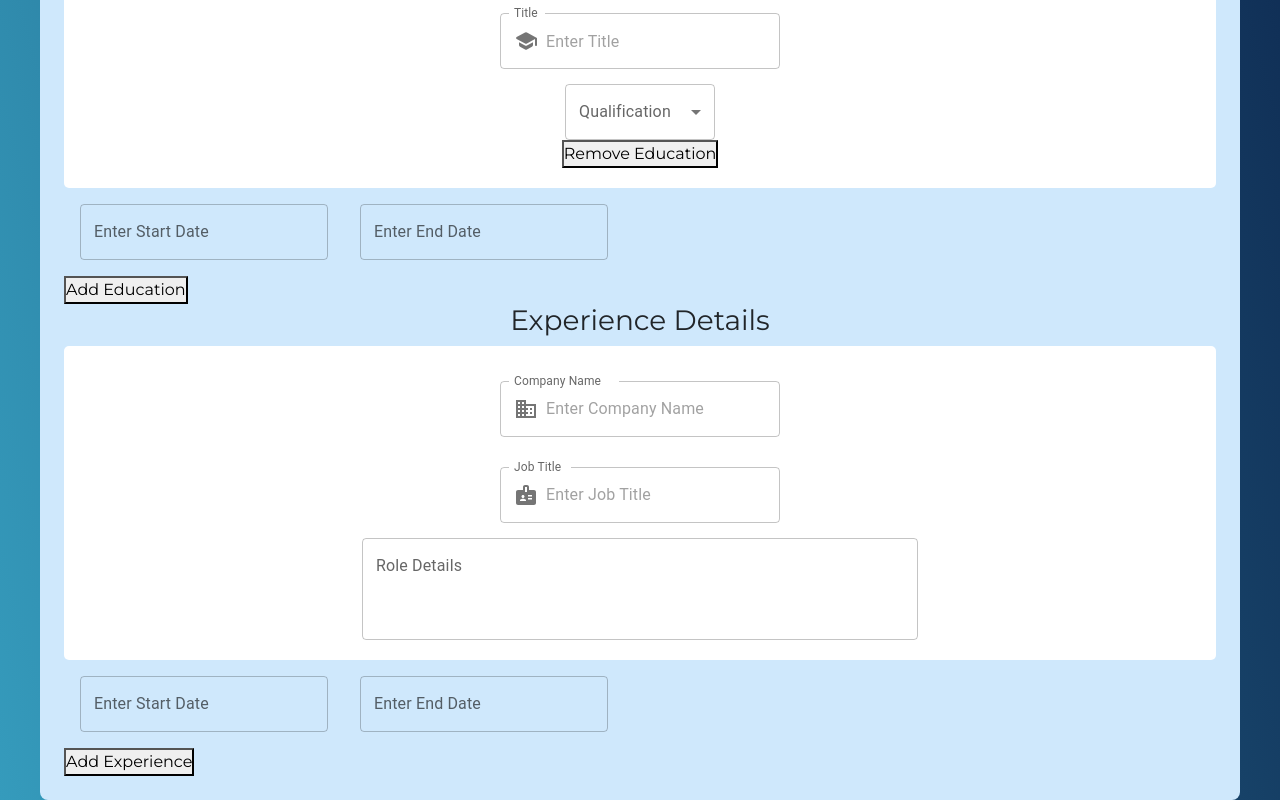
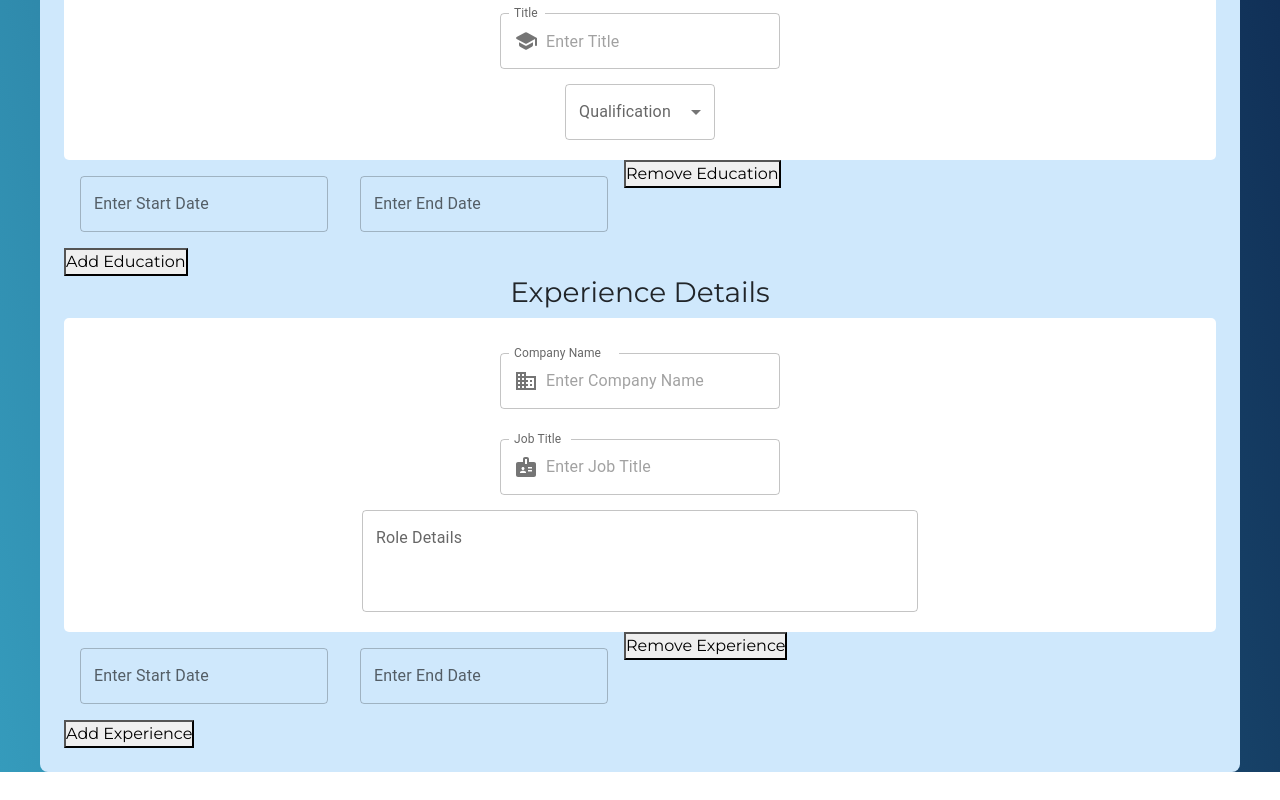
Before and after one commit to maijako/CV-generator, a React (Create React App) app: page /buildCV in a window 1280 px wide. Shown: the part 1757-2557 px from the top of the page. After the commit the page ends 2529 px from the top, so only its background shows below. Built offline with nearby package versions, Linux system fonts and the light colour scheme; no server answers; a web font is replaced by a local one; what @react-pdf/renderer would draw is missing.

Commit message:
Adds the delete functionality for experience section

```diff
--- a/src/components/cvcomponents/EducationSection.js
+++ b/src/components/cvcomponents/EducationSection.js
@@ -139,7 +139,7 @@ function EducationSection() {
                   <MenuItem value={"Diploma"}>Diploma</MenuItem>
                 </Select>
               </FormControl>
-              <button onClick={() => deleteEduFields(index)}>Remove Education</button>
+
             </div>
             <LocalizationProvider dateAdapter={AdapterMoment}>
               <DatePicker
@@ -161,7 +161,7 @@ function EducationSection() {
                 onChange={(date) => handleEndChange(date, index)}
               />
             </LocalizationProvider>
-
+            <button onClick={() => deleteEduFields(index)}>Remove Education</button>
           </div>
         );
       })}
--- a/src/components/cvcomponents/ExperienceSection.js
+++ b/src/components/cvcomponents/ExperienceSection.js
@@ -6,6 +6,7 @@ import {
   setRoleDetails,
   setStartDate,
   setEndDate,
+  deleteExperience
 } from "../../state/experience";
 import { LocalizationProvider, DatePicker } from "@mui/x-date-pickers";
 import { AdapterMoment } from "@mui/x-date-pickers/AdapterMoment";
@@ -59,6 +60,9 @@ function ExperienceSection() {
     dispatch(setNewExperience(newField));
   };
 
+  const removeExpFields = (index) => {
+    dispatch(deleteExperience(index));
+  }
 
   return (
     <>
@@ -132,6 +136,7 @@ function ExperienceSection() {
               onChange={(date) => handleEndChange(date, index)}
             />
           </LocalizationProvider>
+          <button onClick={() => removeExpFields(index)}>Remove Experience</button>
         </div>
       ))}
       <button onClick={addExpFields}>Add Experience</button>
--- a/src/state/experience.js
+++ b/src/state/experience.js
@@ -35,6 +35,10 @@ const experienceSlice = createSlice({
       const { experienceIndex, endDate } = action.payload;
       state[experienceIndex].endDate = endDate;
     },
+    deleteExperience(state, action) {
+      const { experienceIndex } = action.payload;
+      state.splice(experienceIndex, 1);
+    }
   },
 });
 
@@ -43,6 +47,13 @@ export const setNewExperience = (newExperience) => ({
     payload: {
         newExperience
     }
+});
+
+export const deleteExperience = (experienceIndex) => ({
+  type: 'experience/deleteExperience',
+  payload: {
+    experienceIndex
+  }
 });
 
 export const setCompanyName = (experienceIndex, companyName ) => ({
```
